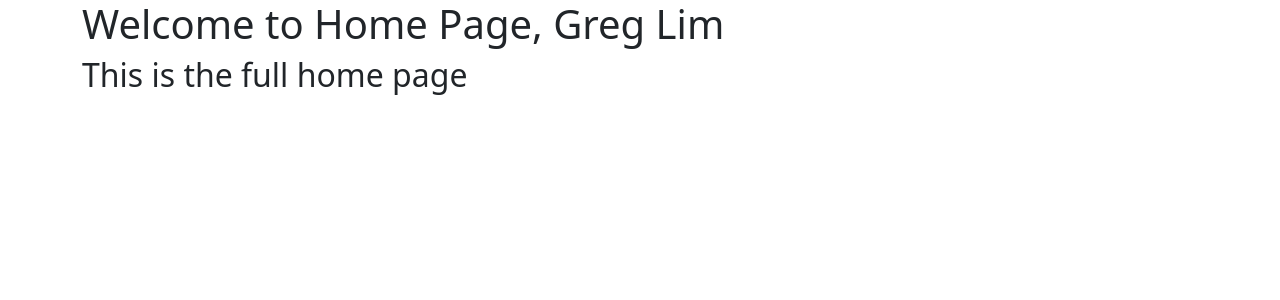
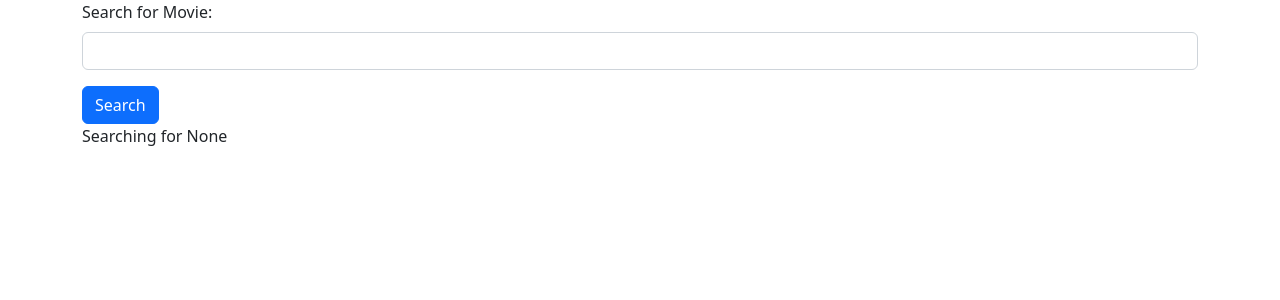
Before and after one commit to KristopherTsui/WebLearning, a Django app: page / in a window 1280 px wide. Shown: the top 300 px of the page. Run offline with Django 4.2, Linux system fonts and the light colour scheme.

Commit message:
add Form for searching movie

```diff
--- a/moviereviewsproject/movie/templates/home.html
+++ b/moviereviewsproject/movie/templates/home.html
@@ -5,6 +5,12 @@
     <link href="https://cdn.jsdelivr.net/npm/bootstrap@5.2.0-beta1/dist/css/bootstrap.min.css" rel="stylesheet" integrity="sha384-0evHe/X+R7YkIZDRvuzKMRqM+OrBnVFBL6DOitfPri4tjfHxaWutUpFmBp4vmVor" crossorigin="anonymous">
 </head>
 <div class="container">
-    <h1>Welcome to Home Page, {{name}}</h1>
-    <h2>This is the full home page</h2>
+    <form action="">
+        <div class="mb-3">
+            <label for="searchMovie" class="form-label">Search for Movie:</label>
+            <input type="text" class="form-control" name="searchMovie"/>
+        </div>
+        <button type="submit" class="btn btn-primary">Search</button>
+    </form>
+    Searching for {{searchTerm}}
 </div>
--- a/moviereviewsproject/movie/views.py
+++ b/moviereviewsproject/movie/views.py
@@ -4,7 +4,9 @@
 # Create your views here.
 def home(request):
     # return HttpResponse('<h1>Welcome to Home Page</h1>')
-    return render(request, 'home.html', {'name': 'Greg Lim'})
+    # return render(request, 'home.html', {'name': 'Greg Lim'})
+    searchTerm = request.GET.get('searchMovie')
+    return render(request, 'home.html', {'searchTerm': searchTerm})
 
 
 def about(request):
```
